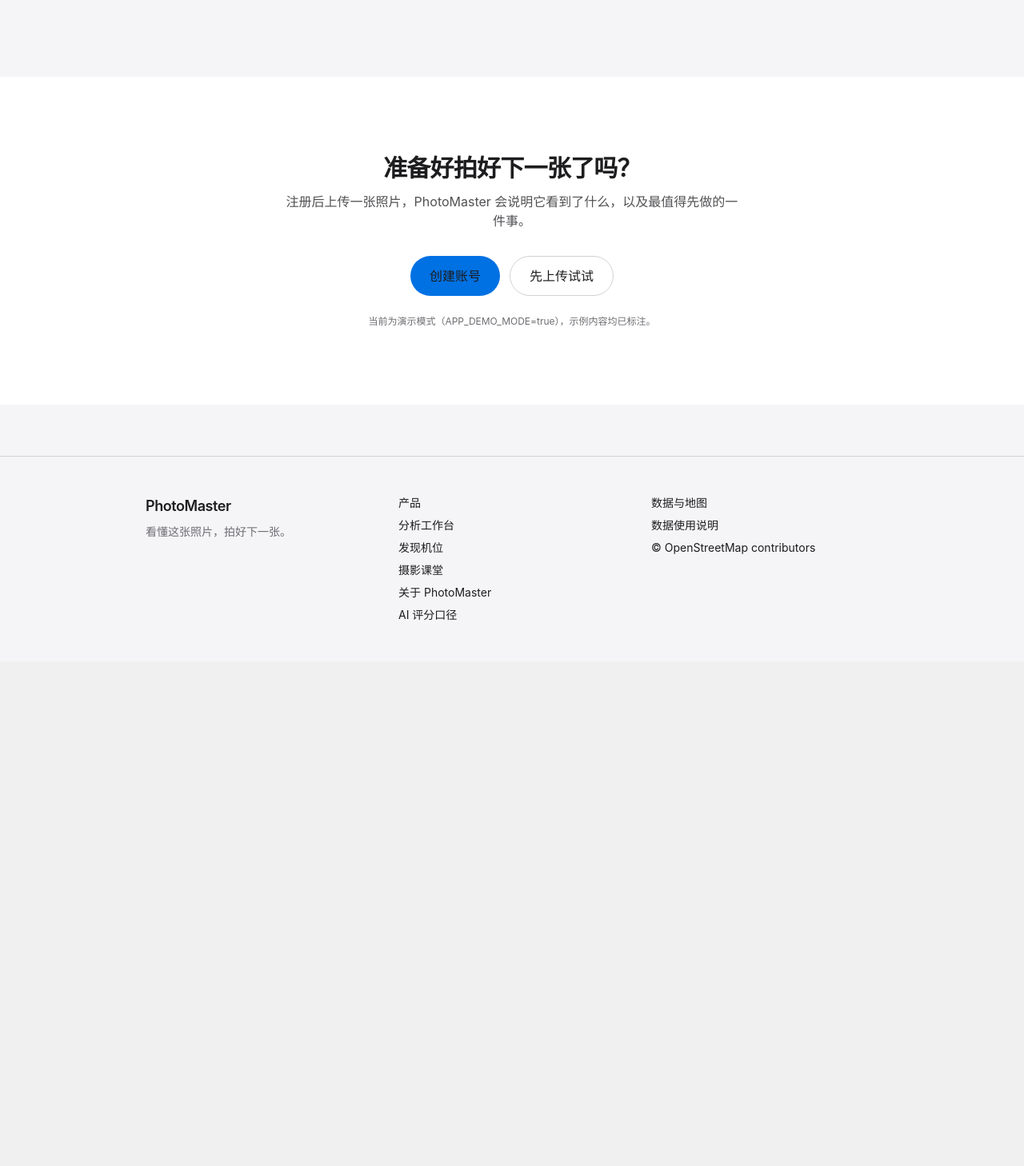
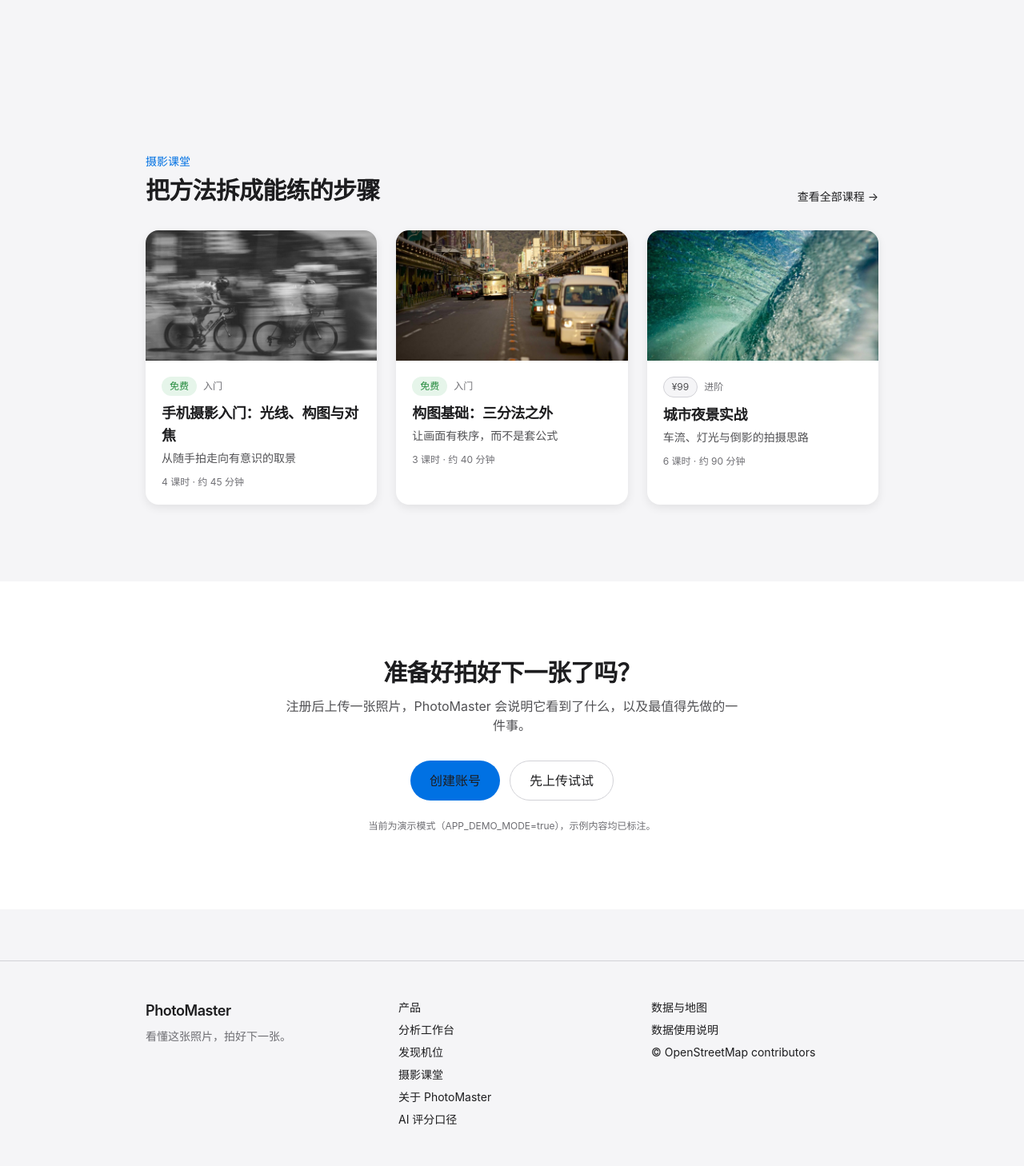
Before and after one commit to TheFunny233/OnlyPhoto, a FastAPI app: page / in a window 1280 px wide. Shown: the part 1850-3308 px from the top of the page at 80% size. Before the commit the page ends 2626 px from the top, so only its background shows below. Run offline with FastAPI, Linux system fonts and the light colour scheme; data that the repository does not hold is empty.

Commit message:
首页新增摄影课堂入口区块

```diff
--- a/app/routers/pages.py
+++ b/app/routers/pages.py
@@ -66,6 +66,9 @@ def home(request: Request):
         recommended = recommend_spots(user["id"] if user else None, limit=3)
     except Exception:
         recommended = []
+    from ..academy import list_courses
+
+    featured_courses = list_courses("free")[:2] + list_courses("paid")[:1]
     return templates.TemplateResponse(
         request,
         "index.html",
@@ -75,6 +78,7 @@ def home(request: Request):
             "spots": spots,
             "recommended": recommended,
             "features": FEATURES,
+            "courses": featured_courses,
         },
     )
 
--- a/app/templates/index.html
+++ b/app/templates/index.html
@@ -73,6 +73,41 @@
 </section>
 {% endif %}
 
+{% if courses %}
+<section class="max-w-[980px] mx-auto px-4 md:px-8 py-16 md:py-24" data-testid="home-academy">
+  <div class="flex items-end justify-between gap-4 flex-wrap">
+    <div>
+      <p class="text-sm font-medium text-accent mb-2">摄影课堂</p>
+      <h2 class="text-2xl md:text-3xl font-semibold tracking-tight text-ink">把方法拆成能练的步骤</h2>
+    </div>
+    <a href="/academy" class="text-accent hover:underline text-sm">查看全部课程 →</a>
+  </div>
+  <div class="mt-8 grid gap-6 md:grid-cols-3">
+    {% for course in courses %}
+    <a href="/academy/{{ course.slug }}" class="group bg-surface rounded-card shadow-card overflow-hidden hover:shadow-hover transition-shadow duration-200 ease-apple">
+      <div class="aspect-[16/9] bg-page overflow-hidden">
+        <img src="/static/demo/{{ course.cover }}" alt="{{ course.title }} 课程封面"
+             class="h-full w-full object-cover transition-transform duration-500 ease-apple group-hover:scale-105">
+      </div>
+      <div class="p-5">
+        <div class="flex items-center gap-2 text-xs">
+          {% if course.free %}
+          <span class="inline-flex items-center rounded-full px-2.5 py-1 font-medium bg-[#e6f5ea] text-success">免费</span>
+          {% else %}
+          <span class="inline-flex items-center rounded-full px-2.5 py-1 bg-page text-body border border-line">¥{{ course.price }}</span>
+          {% endif %}
+          <span class="text-muted">{{ course.level }}</span>
+        </div>
+        <h3 class="mt-2 text-lg font-semibold tracking-tight text-ink line-clamp-2">{{ course.title }}</h3>
+        <p class="mt-1 text-sm text-body line-clamp-2">{{ course.subtitle }}</p>
+        <p class="mt-3 text-xs text-muted">{{ course.lessons }} 课时 · {{ course.duration }}</p>
+      </div>
+    </a>
+    {% endfor %}
+  </div>
+</section>
+{% endif %}
+
 <section class="bg-surface">
   <div class="max-w-[980px] mx-auto px-4 md:px-8 py-16 md:py-24 text-center">
     <h2 class="text-2xl md:text-3xl font-semibold tracking-tight text-ink">准备好拍好下一张了吗？</h2>
```
Also changed, not shown: artifacts/verification.json (+4 -4 lines), docs/ACADEMY.md (+4 -0 lines), tests/integration/test_templates.py (+21 -0 lines), 1 other file.
